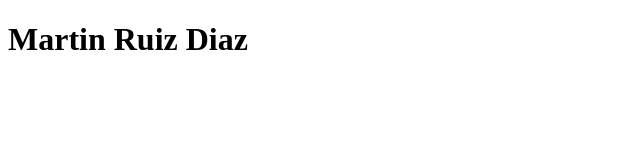
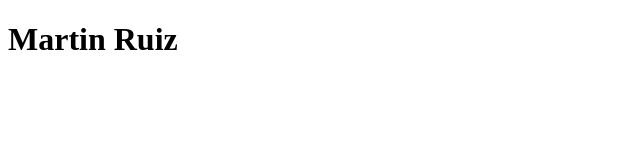
Before and after one commit to ruizdiazmartin/Capacitacion, a plain HTML site: page Index.html in a window 1280 px wide. Shown: the whole page, without its empty margins (0-640 px from the left). Drawn offline with Linux system fonts and the light colour scheme.

Commit message:
Mi tercer commit

```diff
--- a/Index.html
+++ b/Index.html
@@ -8,7 +8,7 @@
 </head>
 
 <body>
-    <h1>Martin Ruiz Diaz</h1>
+    <h1>Martin Ruiz  </h1>
 </body>
 
 </html>
```
